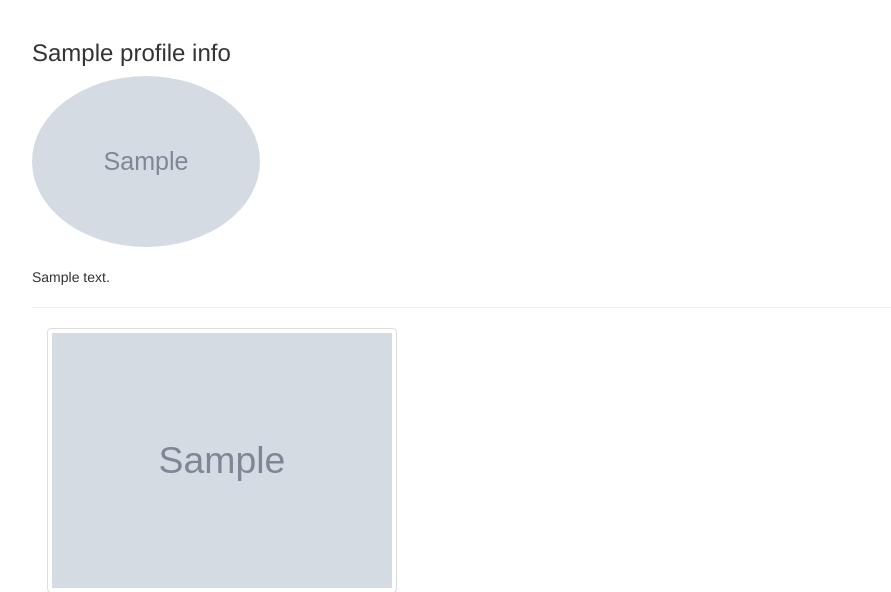
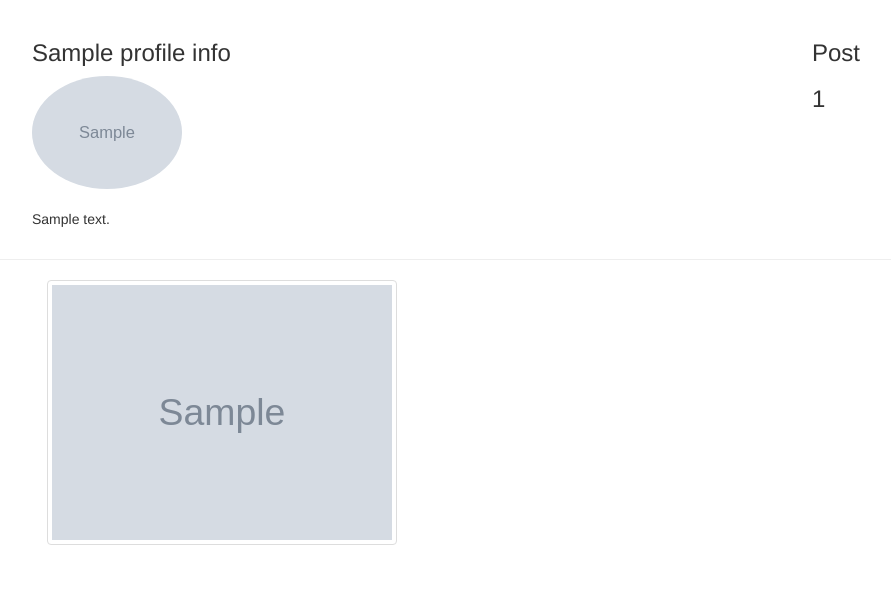
Before and after one commit to Anne56njeri/Instagram, a Django app: template Instagram/templates/main/profile.html in a window 1280 px wide. Shown: the part 52-644 px from the top of the page, without its empty margins (38-929 px from the left). Run offline with Django 3.2, Linux system fonts and the light colour scheme; the template is opened without the code that fills it: most values are stand-ins (such as "Sample title", 1, 10 or a date in 2020); grey boxes marked "Sample" are stand-in pictures; some libraries are stand-ins or nearby versions.

Commit message:
added a length to get total number of posts

```diff
--- a/Instagram/templates/main/profile.html
+++ b/Instagram/templates/main/profile.html
@@ -7,16 +7,24 @@
 {% endblock %}
 {% block content %}
 <div class="container">
-
-
-
-
+<div class="row">
+  <div class="col-sm-8">
     <h3>{{profile_info.name}}</h3>
       <img src="{{profile_info.profile_image.url}}" class="img-responsive"style="width:20% ;height:20%; border-radius:50%;" alt="Image">
       <br>
         <p >{{profile_info.Bio}}</p>
-        <hr>
+
     </div>
+
+  <div class="col-sm-4">
+    <h3>Post</h3>
+     <h3>{{ images|length }}</h3>
+  </div>
+
+   </div>
+ </div>
+   <hr>
+
     <div class="container">
 
 
```
